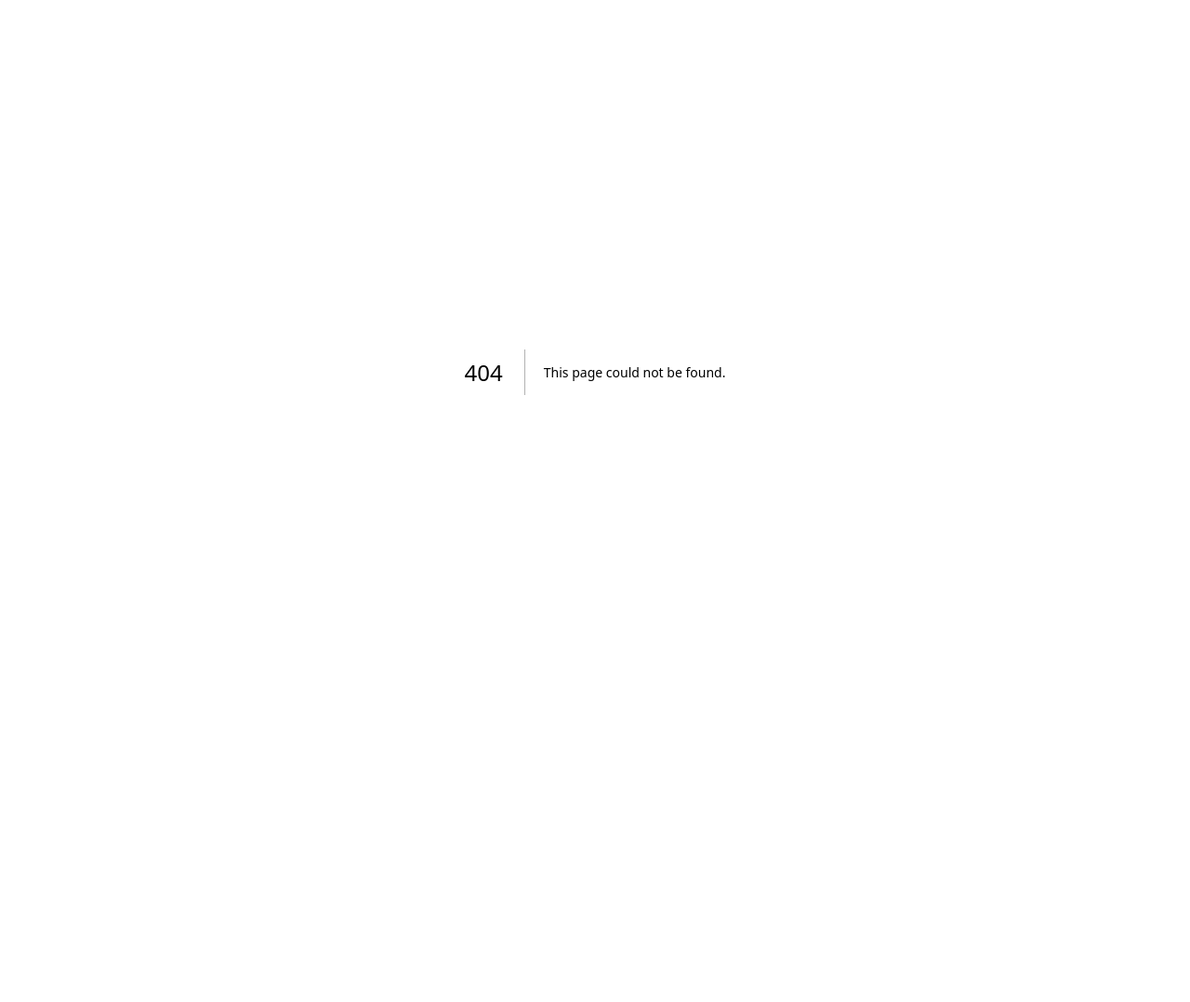
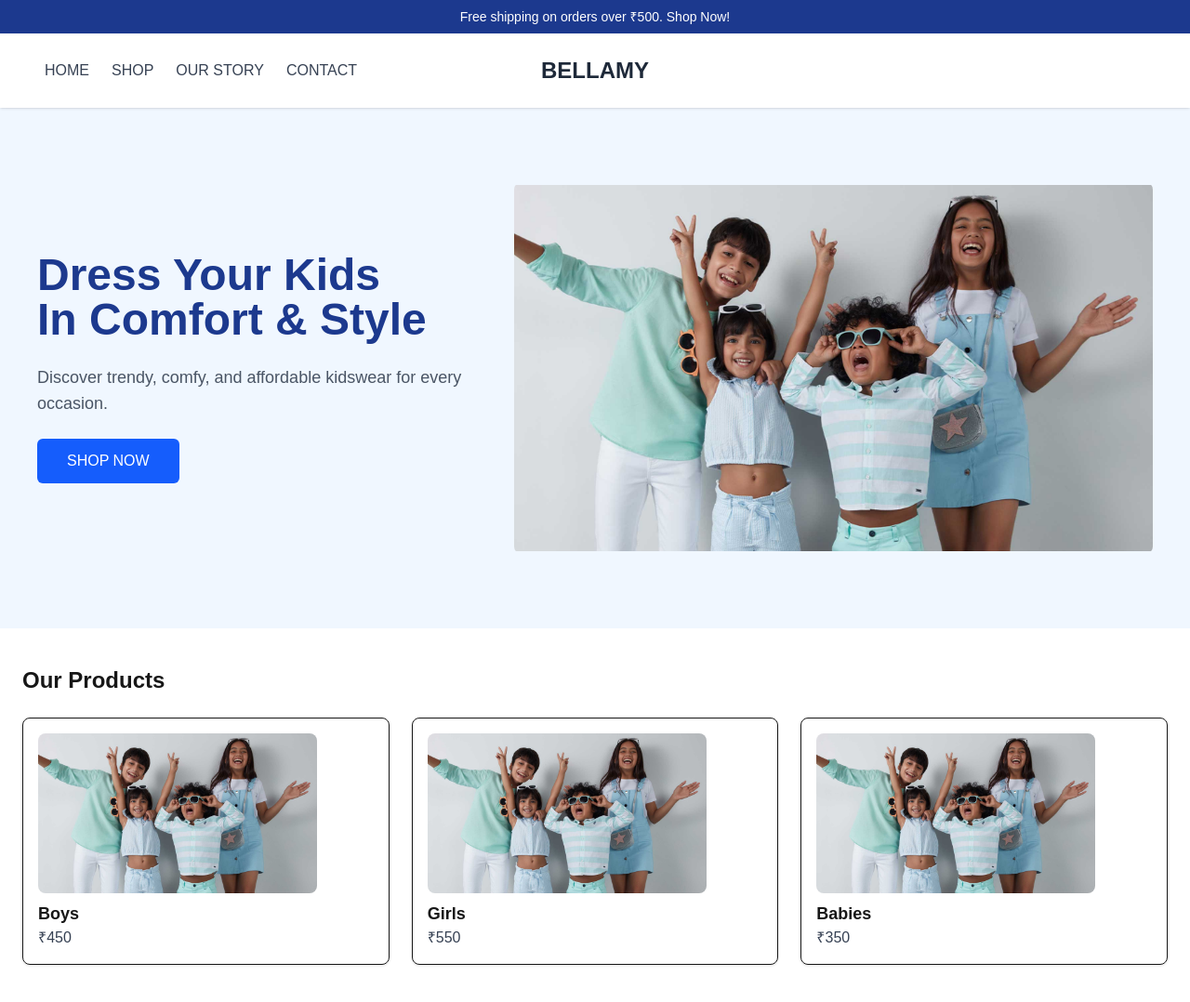
Before and after one commit to zemdevwork/bellamy, a Next.js app: page /pages/Homepage in a window 1280 px wide. Before the commit this address had no page. Shown: the whole page at 93% size. Before the commit the page ends 800 px from the top, so only its background shows below. Built offline with nearby package versions, Linux system fonts and the light colour scheme.

Commit message:
Homepage
Add components pages and header banner products list product cards

```diff
--- /dev/null
+++ b/src/app/components/Banner.tsx
@@ -0,0 +1,27 @@
+export default function Banner() {
+    return (
+      <section className="relative bg-[#f0f7ff] flex flex-col md:flex-row items-center justify-between px-10 py-20">
+        {/* Text */}
+        <div className="max-w-xl">
+          <h2 className="text-5xl font-bold text-blue-900 mb-6">
+            Dress Your Kids <br /> In Comfort & Style
+          </h2>
+          <p className="text-lg text-gray-600 mb-6">
+            Discover trendy, comfy, and affordable kidswear for every occasion.
+          </p>
+          <button className="bg-blue-600 text-white px-8 py-3 rounded-md hover:bg-blue-700">
+            SHOP NOW
+          </button>
+        </div>
+
+        {/* Image */}
+        <div className="flex space-x-6 mt-10 md:mt-0">
+          <img
+            src="/Images/Banner.jpg"
+            alt="Kidswear Product"
+            className="w-180 h-100 object-contain rounded-lg"
+          />
+        </div>
+      </section>
+    );
+  }
--- /dev/null
+++ b/src/app/components/Header.tsx
@@ -0,0 +1,33 @@
+"use client";
+
+export default function Header() {
+  return (
+    <header className="w-full bg-white shadow-sm sticky top-0 z-50">
+      {/* Free Shipping Bar */}
+      <div className="bg-blue-900 text-white text-center text-sm py-2">
+        Free shipping on orders over ₹500. Shop Now!
+      </div>
+
+      {/* Navbar */}
+      <div className="flex justify-between items-center px-12 py-6">
+        {/* Left: Menu */}
+        <nav className="space-x-6 text-gray-700 font-medium flex-1">
+          <a href="#" className="hover:text-blue-900">HOME</a>
+          <a href="#" className="hover:text-blue-900">SHOP</a>
+          <a href="#" className="hover:text-blue-900">OUR STORY</a>
+          <a href="#" className="hover:text-blue-900">CONTACT</a>
+        </nav>
+
+        {/* Center: Logo */}
+        <h1 className="text-2xl font-bold text-gray-800 flex-1 text-center">
+          BELLAMY
+        </h1>
+
+        {/* Right: Icons (placeholder) */}
+        <div className="flex space-x-4 flex-1 justify-end">
+          {/* Add cart/user/search icons here later */}
+        </div>
+      </div>
+    </header>
+  );
+}
--- /dev/null
+++ b/src/app/components/ProductCard.tsx
@@ -0,0 +1,32 @@
+type ProductProps = {
+    name: string;
+    price: string;
+    oldPrice?: string;
+    image: string;
+    rating?: number;
+  };
+
+  export default function ProductCard({ name, price, oldPrice, image, rating }: ProductProps) {
+    return (
+      <div className="bg-white shadow-sm p-4 rounded-md text-center">
+        <img src={image} alt={name} className="w-full h-64 object-contain mb-4" />
+
+        <h3 className="text-lg font-medium">{name}</h3>
+
+        {/* Ratings */}
+        {rating && (
+          <p className="text-yellow-500">{"★".repeat(rating)}{"☆".repeat(5 - rating)}</p>
+        )}
+
+        {/* Price */}
+        <div className="mt-2">
+          {oldPrice && <span className="line-through text-gray-400 mr-2">{oldPrice}</span>}
+          <span className="text-lg font-semibold">{price}</span>
+        </div>
+
+        <button className="border border-black px-4 py-2 mt-4 rounded-md hover:bg-black hover:text-white">
+          Choose options
+        </button>
+      </div>
+    );
+  }
--- /dev/null
+++ b/src/app/components/ProductList.tsx
@@ -0,0 +1,33 @@
+import Image from "next/image";
+
+const products = [
+  { id: 1, name: "Boys", price: "₹450", image: "/Images/banner.jpg" },
+  { id: 2, name: "Girls", price: "₹550", image: "/Images/banner.jpg" },
+  { id: 3, name: "Babies", price: "₹350", image: "/Images/banner.jpg" },
+];
+
+export default function ProductList() {
+  return (
+    <section className="py-10 px-6">
+      <h2 className="text-2xl font-bold mb-6">Our Products</h2>
+      <div className="grid grid-cols-1 sm:grid-cols-2 md:grid-cols-3 gap-6">
+        {products.map((product) => (
+          <div
+            key={product.id}
+            className="border rounded-lg shadow-sm hover:shadow-md transition p-4"
+          >
+            <Image
+              src={product.image}
+              alt={product.name}
+              width={300}
+              height={300}
+              className="rounded-lg"
+            />
+            <h3 className="text-lg font-semibold mt-2">{product.name}</h3>
+            <p className="text-gray-700">{product.price}</p>
+          </div>
+        ))}
+      </div>
+    </section>
+  );
+}
--- a/src/app/page.tsx
+++ b/src/app/page.tsx
@@ -1,103 +1,10 @@
 import Image from "next/image";
+import Homepage from "./pages/Homepage/page";
 
 export default function Home() {
   return (
-    <div className="font-sans grid grid-rows-[20px_1fr_20px] items-center justify-items-center min-h-screen p-8 pb-20 gap-16 sm:p-20">
-      <main className="flex flex-col gap-[32px] row-start-2 items-center sm:items-start">
-        <Image
-          className="dark:invert"
-          src="/next.svg"
-          alt="Next.js logo"
-          width={180}
-          height={38}
-          priority
-        />
-        <ol className="font-mono list-inside list-decimal text-sm/6 text-center sm:text-left">
-          <li className="mb-2 tracking-[-.01em]">
-            Get started by editing{" "}
-            <code className="bg-black/[.05] dark:bg-white/[.06] font-mono font-semibold px-1 py-0.5 rounded">
-              src/app/page.tsx
-            </code>
-            .
-          </li>
-          <li className="tracking-[-.01em]">
-            Save and see your changes instantly.
-          </li>
-        </ol>
-
-        <div className="flex gap-4 items-center flex-col sm:flex-row">
-          <a
-            className="rounded-full border border-solid border-transparent transition-colors flex items-center justify-center bg-foreground text-background gap-2 hover:bg-[#383838] dark:hover:bg-[#ccc] font-medium text-sm sm:text-base h-10 sm:h-12 px-4 sm:px-5 sm:w-auto"
-            href="https://vercel.com/new?utm_source=create-next-app&utm_medium=appdir-template-tw&utm_campaign=create-next-app"
-            target="_blank"
-            rel="noopener noreferrer"
-          >
-            <Image
-              className="dark:invert"
-              src="/vercel.svg"
-              alt="Vercel logomark"
-              width={20}
-              height={20}
-            />
-            Deploy now
-          </a>
-          <a
-            className="rounded-full border border-solid border-black/[.08] dark:border-white/[.145] transition-colors flex items-center justify-center hover:bg-[#f2f2f2] dark:hover:bg-[#1a1a1a] hover:border-transparent font-medium text-sm sm:text-base h-10 sm:h-12 px-4 sm:px-5 w-full sm:w-auto md:w-[158px]"
-            href="https://nextjs.org/docs?utm_source=create-next-app&utm_medium=appdir-template-tw&utm_campaign=create-next-app"
-            target="_blank"
-            rel="noopener noreferrer"
-          >
-            Read our docs
-          </a>
-        </div>
-      </main>
-      <footer className="row-start-3 flex gap-[24px] flex-wrap items-center justify-center">
-        <a
-          className="flex items-center gap-2 hover:underline hover:underline-offset-4"
-          href="https://nextjs.org/learn?utm_source=create-next-app&utm_medium=appdir-template-tw&utm_campaign=create-next-app"
-          target="_blank"
-          rel="noopener noreferrer"
-        >
-          <Image
-            aria-hidden
-            src="/file.svg"
-            alt="File icon"
-            width={16}
-            height={16}
-          />
-          Learn
-        </a>
-        <a
-          className="flex items-center gap-2 hover:underline hover:underline-offset-4"
-          href="https://vercel.com/templates?framework=next.js&utm_source=create-next-app&utm_medium=appdir-template-tw&utm_campaign=create-next-app"
-          target="_blank"
-          rel="noopener noreferrer"
-        >
-          <Image
-            aria-hidden
-            src="/window.svg"
-            alt="Window icon"
-            width={16}
-            height={16}
-          />
-          Examples
-        </a>
-        <a
-          className="flex items-center gap-2 hover:underline hover:underline-offset-4"
-          href="https://nextjs.org?utm_source=create-next-app&utm_medium=appdir-template-tw&utm_campaign=create-next-app"
-          target="_blank"
-          rel="noopener noreferrer"
-        >
-          <Image
-            aria-hidden
-            src="/globe.svg"
-            alt="Globe icon"
-            width={16}
-            height={16}
-          />
-          Go to nextjs.org →
-        </a>
-      </footer>
-    </div>
+  <div>
+    <Homepage/>
+  </div>
   );
 }
--- /dev/null
+++ b/src/app/pages/Homepage/page.tsx
@@ -0,0 +1,13 @@
+import Header from "../../components/Header";
+import Banner from "../../components/Banner";
+import ProductList from "../../components/ProductList";
+
+export default function Homepage() {
+  return (
+    <div className="bg-white min-h-screen">
+      <Header />
+      <Banner />
+      <ProductList />
+    </div>
+  );
+}
```
Also changed, not shown: public/Images/Banner.jpg (added).
